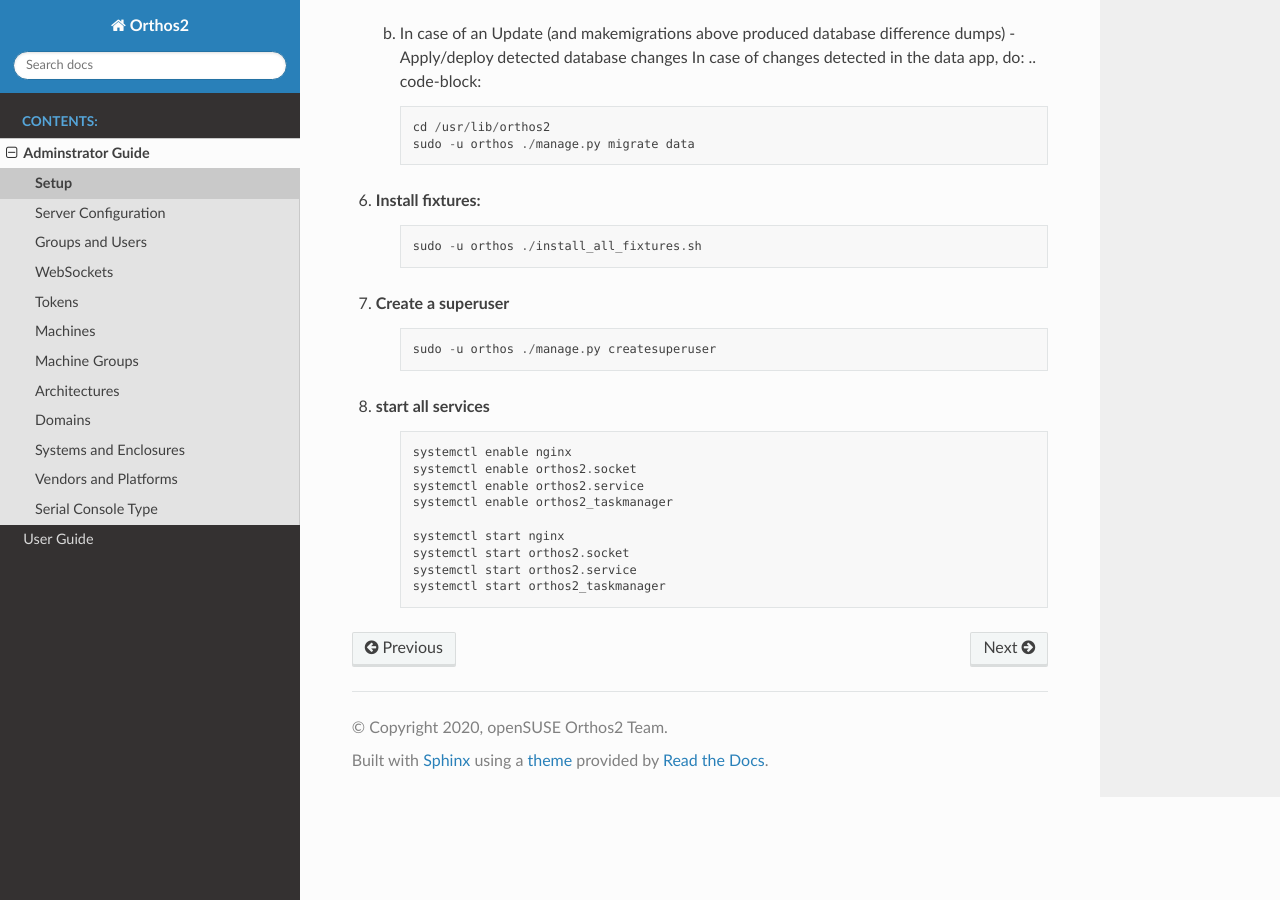
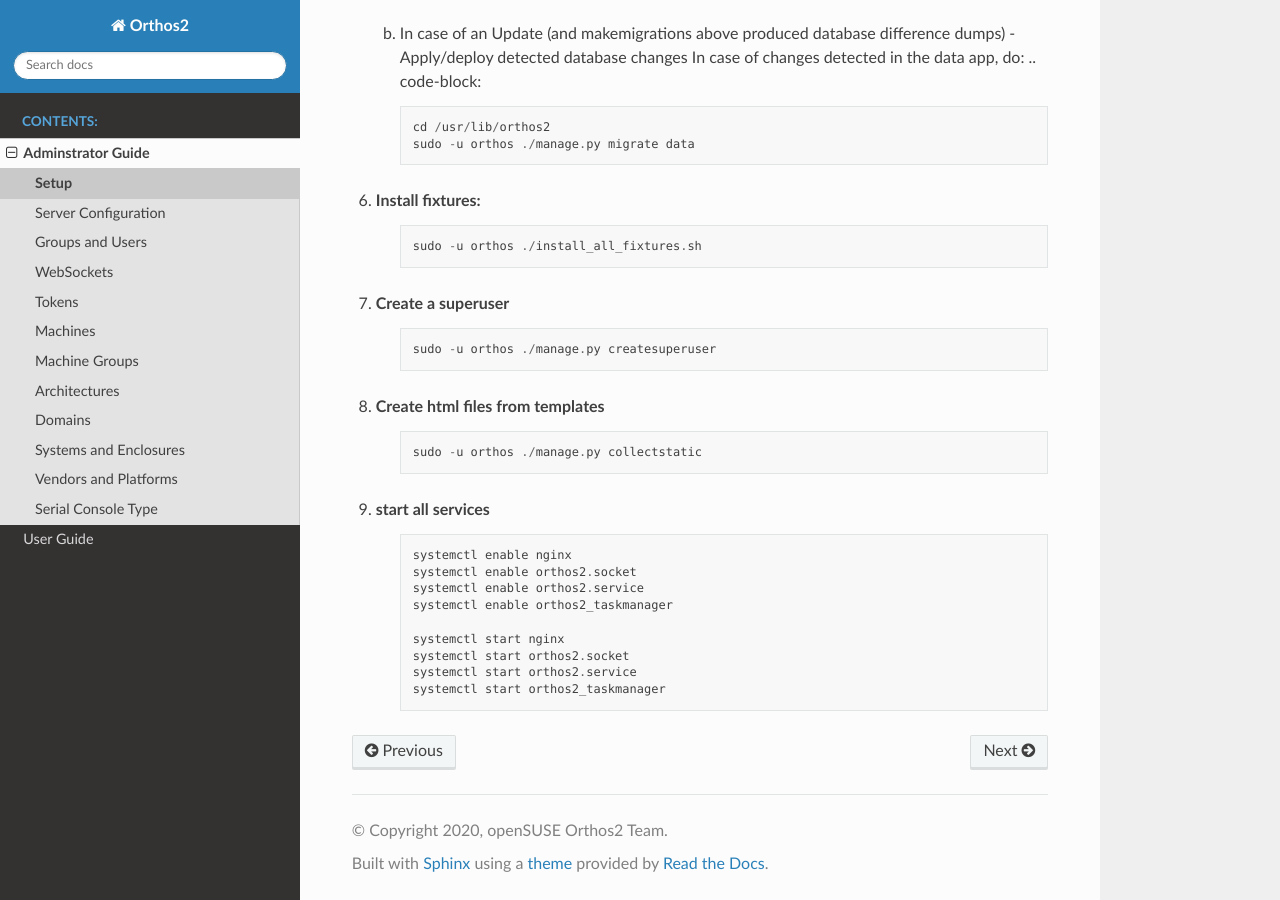
Before and after one commit to openSUSE/orthos2, a Sphinx documentation site: the page built from docs/adminguide/setup.rst, in a window 1280 px wide and 900 px high, scrolled down 686 px. Built offline with Sphinx 7.4.7 and the Read the Docs theme 2.0.0, drawn with Linux system fonts in a browser that asks for light colours.

Commit message:
Add manage.py collectstatic to productive setup description

```diff
--- a/docs/adminguide/setup.rst
+++ b/docs/adminguide/setup.rst
@@ -46,7 +46,12 @@
 
         sudo -u orthos ./manage.py createsuperuser
 
-8. start all services
+8. Create html files from templates
+    .. code-block::
+
+        sudo -u orthos ./manage.py collectstatic
+
+9. start all services
     .. code-block::
 
         systemctl enable nginx
--- a/docs/adminguide/setup_devel.rst
+++ b/docs/adminguide/setup_devel.rst
@@ -41,7 +41,7 @@
     .. code-block::
 
         cd /usr/lib/orthos2
-        sudo -u orthos ./manage.py makemigrate
+        sudo -u orthos ./manage.py makemigrations data frontend taskmanager api
 
 6. Migrate (create) the database:
     .. code-block::
```
